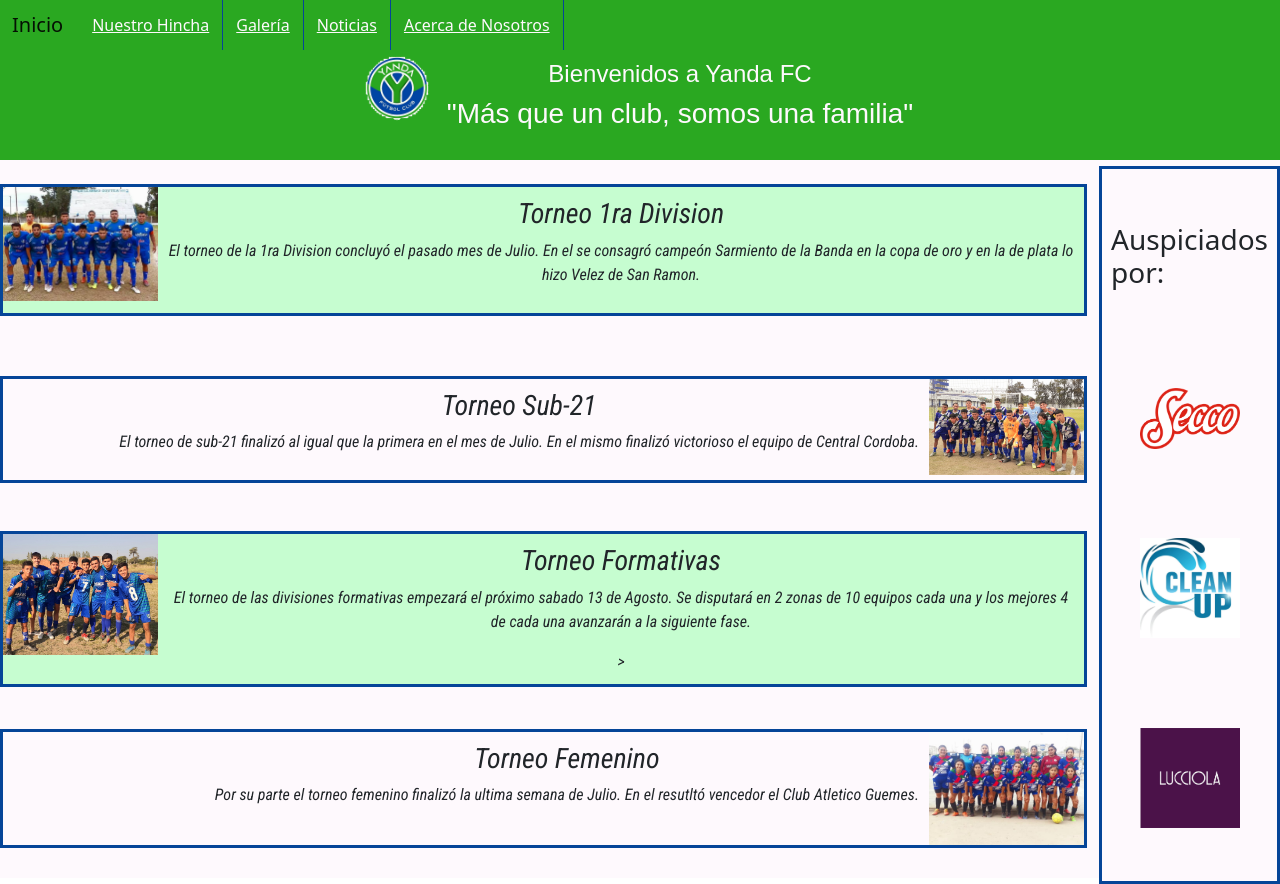
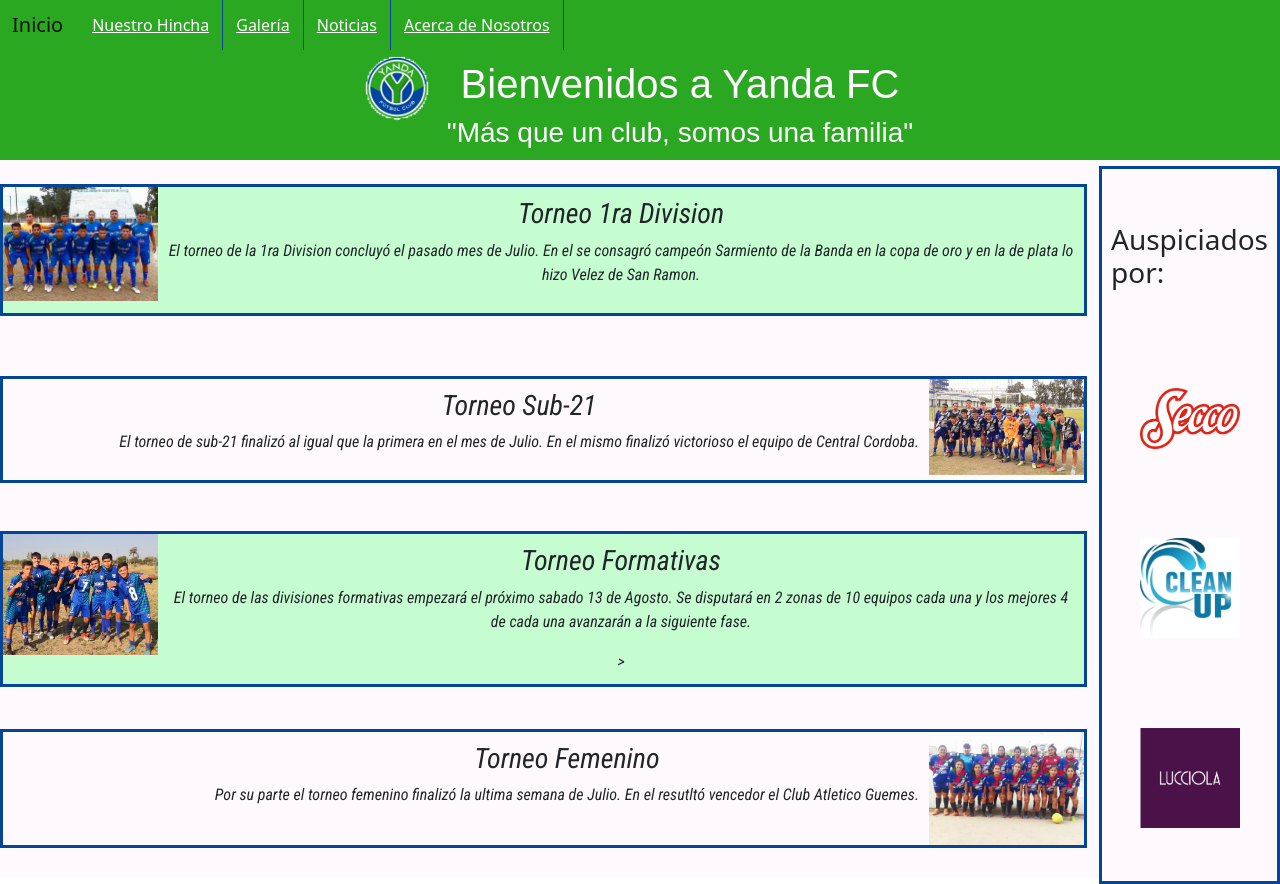
Before and after one commit to Martin3jo/PreEntrega2-Trejo, a plain HTML site: page index.html in a window 1280 px wide. Shown: the top 884 px of the page. Drawn offline with nearby package versions, Linux system fonts and the light colour scheme; a web font is replaced by a local one.

Commit message:
Cambio estilo h1 header index

```diff
--- a/css/styles.css
+++ b/css/styles.css
@@ -23,9 +23,7 @@ header {
   background-color: #2aa821;
   grid-area: titulo;
 }
-.h1Header {
-  font-size: 1.5em;
-}
+
 .headerNav {
   border: 5px solid #054598;
 }
```
